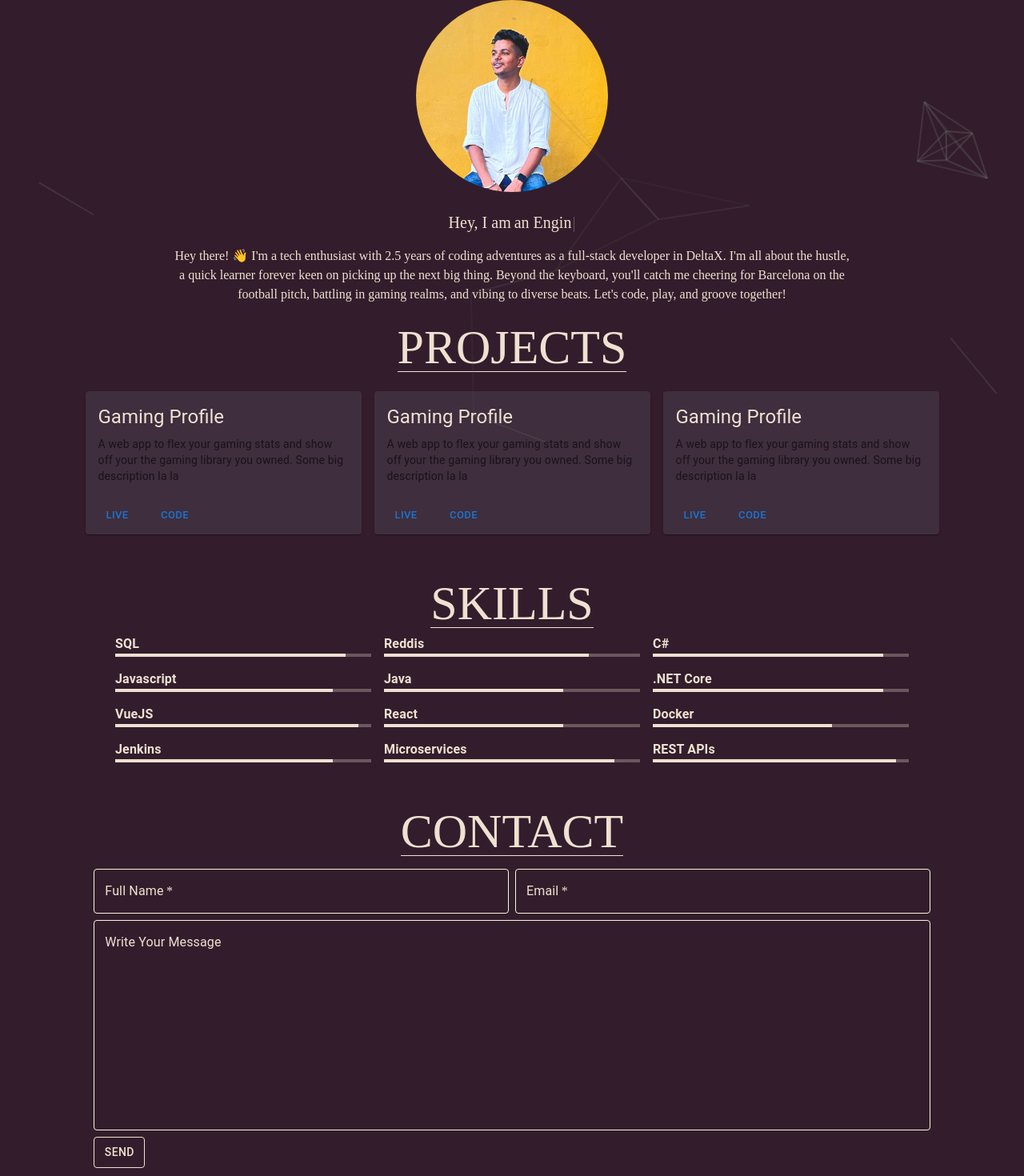
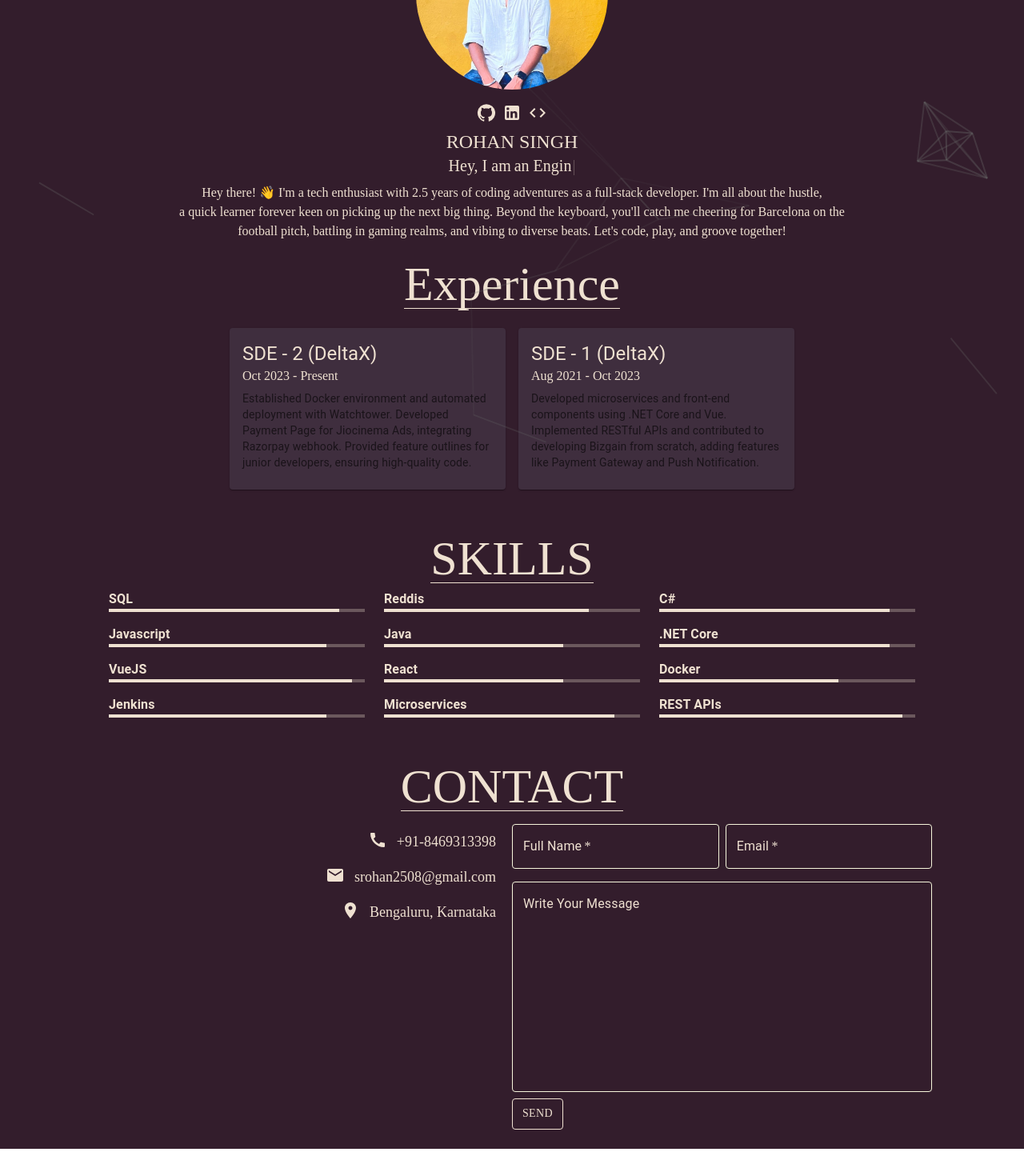
Before and after one commit to RohanSinghCode/portfolio, a React (Create React App) app: page / in a window 1280 px wide. Shown: the part 200-1670 px from the top of the page at 80% size. After the commit the page ends 1636 px from the top, so only its background shows below. Built offline with nearby package versions, Linux system fonts and the light colour scheme.

Commit message:
revamped the layout, change project to experience, add phone number, email and contact, add email js logic

```diff
--- a/package.json
+++ b/package.json
@@ -7,7 +7,8 @@
     "@emotion/react": "^11.11.1",
     "@emotion/styled": "^11.11.0",
     "@mui/icons-material": "^5.14.18",
-    "@mui/material": "^5.14.18",
+    "@mui/lab": "^5.0.0-alpha.166",
+    "@mui/material": "^5.15.11",
     "@testing-library/jest-dom": "^5.17.0",
     "@testing-library/react": "^13.4.0",
     "@testing-library/user-event": "^13.5.0",
--- a/public/index.html
+++ b/public/index.html
@@ -24,7 +24,7 @@
       work correctly both with client-side routing and a non-root public URL.
       Learn how to configure a non-root public URL by running `npm run build`.
     -->
-    <title>React App</title>
+    <title>Rohan Singh</title>
   </head>
   <body>
     <noscript>You need to enable JavaScript to run this app.</noscript>
--- a/src/App.css
+++ b/src/App.css
@@ -41,5 +41,5 @@
 }
 
 .custom-button{
-  color: inherit !important;
+  color: white !important;
 }
--- a/src/components/About.jsx
+++ b/src/components/About.jsx
@@ -1,18 +1,26 @@
 import TypewriterComponent from "typewriter-effect";
 import Grid  from "@mui/material/Unstable_Grid2";
+import GitHubIcon from '@mui/icons-material/GitHub';
+import LinkedInIcon from '@mui/icons-material/LinkedIn';
+import CodeIcon from '@mui/icons-material/Code';
 import profileImage from '../static/profile.jpg'
 
 const About = () => {
     return (
         <div name="About">
-            <Grid container justifyContent='center' alignContent='center'>
-                <Grid className='lg:text-8xl sm:text-2xl font-thin mt-4 text-center'>
-                    ROHAN SINGH
+            <Grid container justifyContent={'center'} alignContent={'center'} >
+                <Grid className='rounded-full overflow-hidden h-60 w-60 my-2'>
+                    <img src={profileImage} alt="profile"/>
                 </Grid>
             </Grid>
-            <Grid container justifyContent={'center'} alignContent={'center'} >
-                <Grid className='rounded-full overflow-hidden h-60 w-60 my-6'>
-                    <img src={profileImage} alt="profile"/>
+            <Grid container justifyContent='center' alignContent='center' className='my-2'>
+                <a href="https://github.com/RohanSinghCode/" target="blank"> <GitHubIcon className="mx-1"/> </a>
+                <a href="https://www.linkedin.com/in/rohan-singh-807b67161/" target="blank"><LinkedInIcon className="mx-1"/> </a>
+                <a href="https://leetcode.com/rohansingh1999/"><CodeIcon className="mx-1"/> </a>
+            </Grid>
+            <Grid container justifyContent='center' alignContent='center'>
+                <Grid className='lg:text-2xl sm:text-2xl font-thin  text-center'>
+                    ROHAN SINGH
                 </Grid>
             </Grid>
             <Grid  container justifyContent='center' alignContent='center' className='text-xl'>
@@ -41,8 +49,8 @@ const About = () => {
                 </Grid>
             </Grid>
             <Grid container justifyContent={'center'} alignContent={'center'} >
-                <Grid className='mt-4 px-3 text-center'>
-                Hey there! 👋 I'm a tech enthusiast with 2.5 years of coding adventures as a full-stack developer in DeltaX. I'm all about the hustle,<br/>
+                <Grid className='mt-2 px-3 text-center'>
+                Hey there! 👋 I'm a tech enthusiast with 2.5 years of coding adventures as a full-stack developer. I'm all about the hustle,<br/>
                 a quick learner forever keen on picking up the next big thing. Beyond the keyboard, you'll catch me cheering for Barcelona on the<br/>
                 football pitch, battling in gaming realms, and vibing to diverse beats. Let's code, play, and groove together! <br/>
                 </Grid>
--- a/src/components/Contact.jsx
+++ b/src/components/Contact.jsx
@@ -1,16 +1,20 @@
-import Grid  from "@mui/material/Unstable_Grid2";
+import Grid from '@mui/material/Grid';
 import TextField from '@mui/material/TextField';
-import Button from '@mui/material/Button';
-import Box from '@mui/material/Box';
+import LoadingButton from '@mui/lab/LoadingButton';
 import useDarkSide from '../hooks/useDarkSide';
 import { useState } from 'react';
 import emailjs from '@emailjs/browser'
+import { CircularProgress } from "@mui/material";
+import {Call, Email, LocationOn} from '@mui/icons-material';
 
 
 const Contact = () => {
-    const [fullName, setFullName] = useState();
-    const [email, setEmail] = useState();
-    const [message, setMessage] = useState();
+    const [fullName, setFullName] = useState('');
+    const [email, setEmail] = useState('');
+    const [message, setMessage] = useState('');
+    const [isFullNameValid, setIsFullNameValid] = useState(true);
+    const [isEmailValid, setIsEmailValid] = useState(true);
+    const [isMessageSending, setIsMessageSending] = useState(false);
     const [colorTheme] = useDarkSide();
     function handleFullNameChange(e) {
         setFullName(e.target.value);
@@ -23,8 +27,32 @@ const Contact = () => {
         setMessage(e.target.value);
     }
 
-    async function sendEmail(e) {
-        e.preventDefault();
+    function validateName() {
+        if (!fullName || fullName.trim() === '') {
+            setIsFullNameValid(false);
+            return false;
+        }
+
+        setIsFullNameValid(true)
+        return true;
+    }
+
+    function validateEmail() {
+        // Regular expression for basic email validation
+        const emailRegex = /^[^\s@]+@[^\s@]+\.[^\s@]+$/;
+        if (!email || !emailRegex.test(email)) {
+            setIsEmailValid(false);
+            return false;
+        }
+
+        setIsEmailValid(true);
+        return true;
+
+    }
+    const sendEmail = async () => {
+        try {
+            if (validateName() && validateEmail()) {
+                setIsMessageSending(true);
                 let templateParams = {
                     'from_name': fullName,
                     'from_email': email,
@@ -35,67 +63,101 @@ const Contact = () => {
                 setFullName('');
                 setEmail('');
                 setMessage('');
-    };
+            }
+        } finally {
+            setIsMessageSending(false);
+        }
+    }
+
     return (
         <div name="Contact">
-            <Grid container className='my-6'>
-                <Grid xs={12} className='flex justify-center'>
+            <Grid container className='my-6 flex justify-center'>
+                <Grid item xs={12} className='flex justify-center'>
                     <p className='text-6xl  border-b'>
                         CONTACT
                     </p>
                 </Grid>
-                <Grid xs={12} className='flex justify-center  mt-4'>
-                    <Box className='grow mx-2 justify-center flex'>
-                        <Grid container  justifyContent={'center'}  spacing={1} className='w-10/12'>
-                            <Grid xs={6}>
+                <Grid item xs={12} className='flex justify-center mt-4'>
+                <Grid container direction="row" justifyContent="center">
+                        <Grid item xs={12} md={6}>
+                            <Grid container justifyContent="center" className='pr-5'>
+                                <Grid item xs={12} className="text-lg flex lg:justify-end justify-center my-2">
+                                    <Call className='mr-3'/> +91-8469313398
+                                </Grid>
+                                <Grid item xs={12}  className="text-lg flex lg:justify-end justify-center my-2">
+                                    <Email className='mr-3' /> srohan2508@gmail.com
+                                </Grid>
+                                <Grid item xs={12}  className="text-lg flex lg:justify-end justify-center my-2">
+                                    <LocationOn className='mr-3' /> Bengaluru, Karnataka
+                                </Grid>
+                            </Grid>
+                        </Grid>
+                        <Grid item xs={12} md={6} className='pr-lg-5 flex justify-center lg:justify-start'>
+                            <Grid container spacing={1} className="flex justify-cente w-5/6">
+                                <Grid item xs={6}>
                                     <TextField
                                         label="Full Name"
                                         variant="outlined"
                                         fullWidth
                                         type="text"
                                         required
+                                        error={!isFullNameValid}
                                         onChange={handleFullNameChange}
-                                    defaultValue={fullName}
+                                        onFocus={() => setIsFullNameValid(true)}
+                                        helperText={isFullNameValid ? null : "Please add valid name"}
+                                        value={fullName}
                                         className={colorTheme === 'light' ? 'custom-text-field' : ''}
                                         InputLabelProps={{
                                         style: { color: 'inherit' },
                                         }}
                                     />
                                 </Grid>
-                            <Grid xs={6}>
+                                <Grid item xs={6}>
                                     <TextField
                                         label="Email"
                                         variant="outlined" fullWidth
                                         type="email"
                                         autoComplete="true"
-                                required
+                                        required={true}
+                                        error={!isEmailValid}
                                         onChange={handleEmailChange}
-                                defaultValue={email}
+                                        onFocus={() => setIsEmailValid(true)}
+                                        helperText={isEmailValid ? null : "Please add valid email"}
+                                        value={email}
                                         className={colorTheme === 'light' ? 'custom-text-field' : ''}
                                         InputLabelProps={{
                                         style: { color: 'inherit' },
                                         }}
                                     />
                                 </Grid>
-                            <Grid xs={12}>
+                                <Grid item xs={12}>
                                     <TextField
                                     minRows={10}
                                     multiline
                                     fullWidth
                                     onChange={handleMessageChange}
-                                defaultValue={message}
-                                className={colorTheme === 'light' ? 'custom-text-field' : ''}
+                                    value={message}
+                                    className={colorTheme === 'light' ? 'custom-text-field mt-2' : 'mt-2'}
                                     label="Write Your Message" variant="outlined" type="text"
                                     InputLabelProps={{
                                     style: { color: 'inherit' },
                                     }}
                                     />
                                 </Grid>
-                            <Grid xs={12} >
-                                <Button  className="border border-solid custom-button" onClick={sendEmail}>Send</Button>
+                                <Grid item xs={12}>
+                                    <LoadingButton
+                                    loading={isMessageSending}
+                                    color="inherit"
+                                    className="border border-solid"
+                                    onClick={sendEmail}
+                                    loadingIndicator={<CircularProgress color="primary"/>}
+                                    >
+                                        <span>Send</span>
+                                    </LoadingButton>
                                 </Grid>
                             </Grid>
-                    </Box>
+                        </Grid>
+                    </Grid>
                 </Grid>
             </Grid>
         </div>
--- a/src/components/ProjectCard.jsx
+++ b/src/components/ProjectCard.jsx
@@ -1,11 +1,9 @@
 import Card from '@mui/material/Card';
-import CardActions from '@mui/material/CardActions';
 import CardContent from '@mui/material/CardContent';
 import CardMedia from '@mui/material/CardMedia';
-import Button from '@mui/material/Button';
 import Typography from '@mui/material/Typography';
 
-const ProjectCard = ({image, title, description, liveUrl, repoUrl}) => {
+const ProjectCard = ({image, title, description, duration, position}) => {
   return (
     <Card sx={{ maxWidth: 345 }} className='dark:bg-appbar-darkMode'>
     {
@@ -16,17 +14,16 @@ const ProjectCard = ({image, title, description, liveUrl, repoUrl}) => {
       />
     }
       <CardContent>
-        <Typography gutterBottom variant="h5" component="div" className='dark:text-text-darkMode'>
-          {title}
+        <Typography gutterBottom variant="h5" component="div" className='dark:text-text-darkMode mb-0 pb-0'>
+          {position} ({title})
+        </Typography>
+        <Typography gutterBottom variant="subtitle-1" component="div" className='dark:text-text-darkMode'>
+          {duration}
         </Typography>
         <Typography variant="body2" color="text.secondary">
             {description}
         </Typography>
       </CardContent>
-      <CardActions>
-        <Button size="small" href={liveUrl}>Live</Button>
-        <Button size="small" href={repoUrl}>Code</Button>
-      </CardActions>
     </Card>
   );
 }
--- a/src/components/ProjectsSection.jsx
+++ b/src/components/ProjectsSection.jsx
@@ -7,7 +7,7 @@ const ProjectsSection = () => {
         <Grid container className='my-6' name="Projects">
             <Grid xs={12} className='flex justify-center'>
                 <p className='text-6xl  border-b'>
-                    PROJECTS
+                    Experience
                 </p>
             </Grid>
             <Grid xs={12} className='mt-4'>
@@ -16,8 +16,12 @@ const ProjectsSection = () => {
                     projects.map((project, index) => {
                         return (
                             <Grid xs={4} className='m-2' key={index}>
-                                <ProjectCard title={project.title}
-                                description={project.description} liveUrl={project.liveUrl} repoUrl={project.repoUrl}/>
+                                <ProjectCard
+                                title={project.title}
+                                description={project.description}
+                                position={project.position}
+                                duration={project.duration}
+                                />
                             </Grid>
                         )
                     })
--- a/src/components/Skills.jsx
+++ b/src/components/Skills.jsx
@@ -16,7 +16,7 @@ const Skills = () => {
                         {
                             skills.map((skill,index) => {
                                 return (
-                                    <Grid xs={4} className='m-2 w-1/4' key={index}>
+                                    <Grid xs={4} className='m-2 mx-3 w-1/4' key={index}>
                                         <SkillCard name={skill.name} value={skill.value}  />
                                     </Grid>
                                 )
--- a/src/constant.js
+++ b/src/constant.js
@@ -1,5 +1,5 @@
 export const AppBar = {
-    "navItems": ["About", "Skills", "Projects", "Contact"]
+    "navItems": ["About", "Skills", "Experience", "Contact"]
 }
 
 export const skills = [
@@ -55,21 +55,15 @@ export const skills = [
 
 export const projects = [
     {
-        "title": "Gaming Profile",
-        "description": "A web app to flex your gaming stats and show off your the gaming library you owned. Some big description la la",
-        "liveUrl": "https://www.google.com",
-        "repoUrl": "https://github.com/RohanSinghCode/portfolio"
+        "title": "DeltaX",
+        "duration": "Oct 2023 - Present",
+        "position": "SDE - 2",
+        "description": "Established Docker environment and automated deployment with Watchtower. Developed Payment Page for Jiocinema Ads, integrating Razorpay webhook. Provided feature outlines for junior developers, ensuring high-quality code.",
     },
     {
-        "title": "Gaming Profile",
-        "description": "A web app to flex your gaming stats and show off your the gaming library you owned. Some big description la la",
-        "liveUrl": "https://www.google.com",
-        "repoUrl": "https://github.com/RohanSinghCode/portfolio"
-    },
-    {
-        "title": "Gaming Profile",
-        "description": "A web app to flex your gaming stats and show off your the gaming library you owned. Some big description la la",
-        "liveUrl": "https://www.google.com",
-        "repoUrl": "https://github.com/RohanSinghCode/portfolio"
+        "title": "DeltaX",
+        "duration": "Aug 2021 - Oct 2023",
+        "position": "SDE - 1",
+        "description": "Developed microservices and front-end components using .NET Core and Vue. Implemented RESTful APIs and contributed to developing Bizgain from scratch, adding features like Payment Gateway and Push Notification.",
     }
 ]
```
Also changed, not shown: 1 other file (tests, documents, lock files or other folders). Lines whose indentation alone changed are shown as unchanged.
